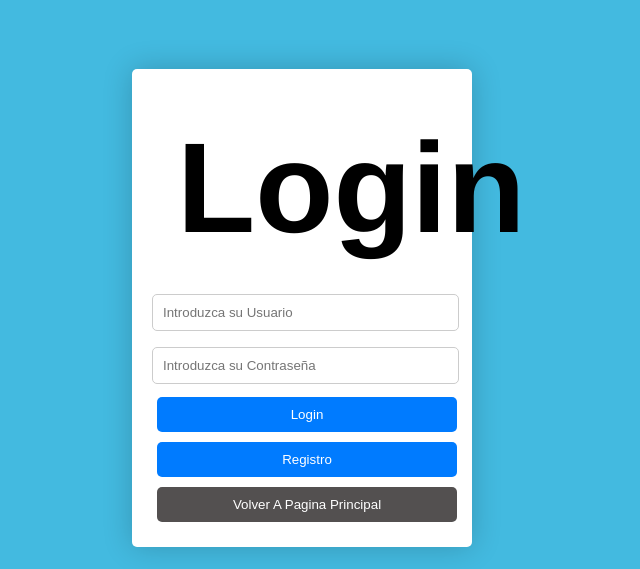
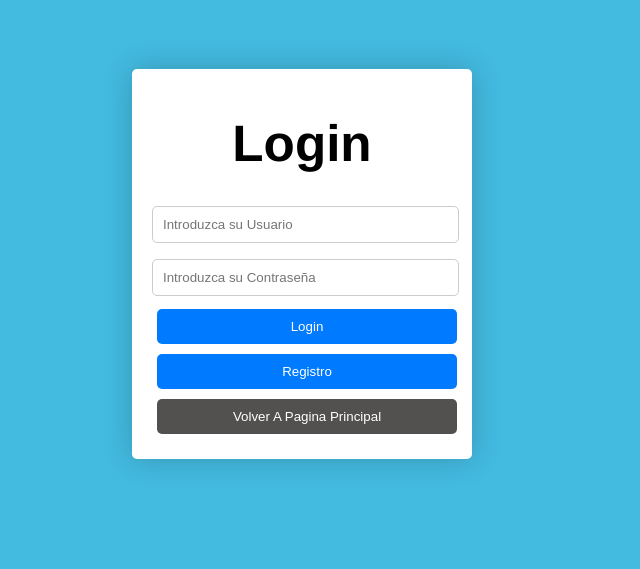
Before and after one commit to GinoFreccia/Integrador-HTML, a plain HTML site: page login.html in a window 1280 px wide. Shown: the part 231-800 px from the top of the page, without its empty margins (338-978 px from the left). Drawn offline with Linux system fonts and the light colour scheme.

Commit message:
Cambio loginstyles.css
Cambio Login Font Size

```diff
--- a/loginstyles.css
+++ b/loginstyles.css
@@ -15,7 +15,7 @@ body{
 
   .login-box h2 {
     text-align: center;
-    font-size: 10vw;
+    font-size: 4vw;
     margin: 25px;
   }
 
```
